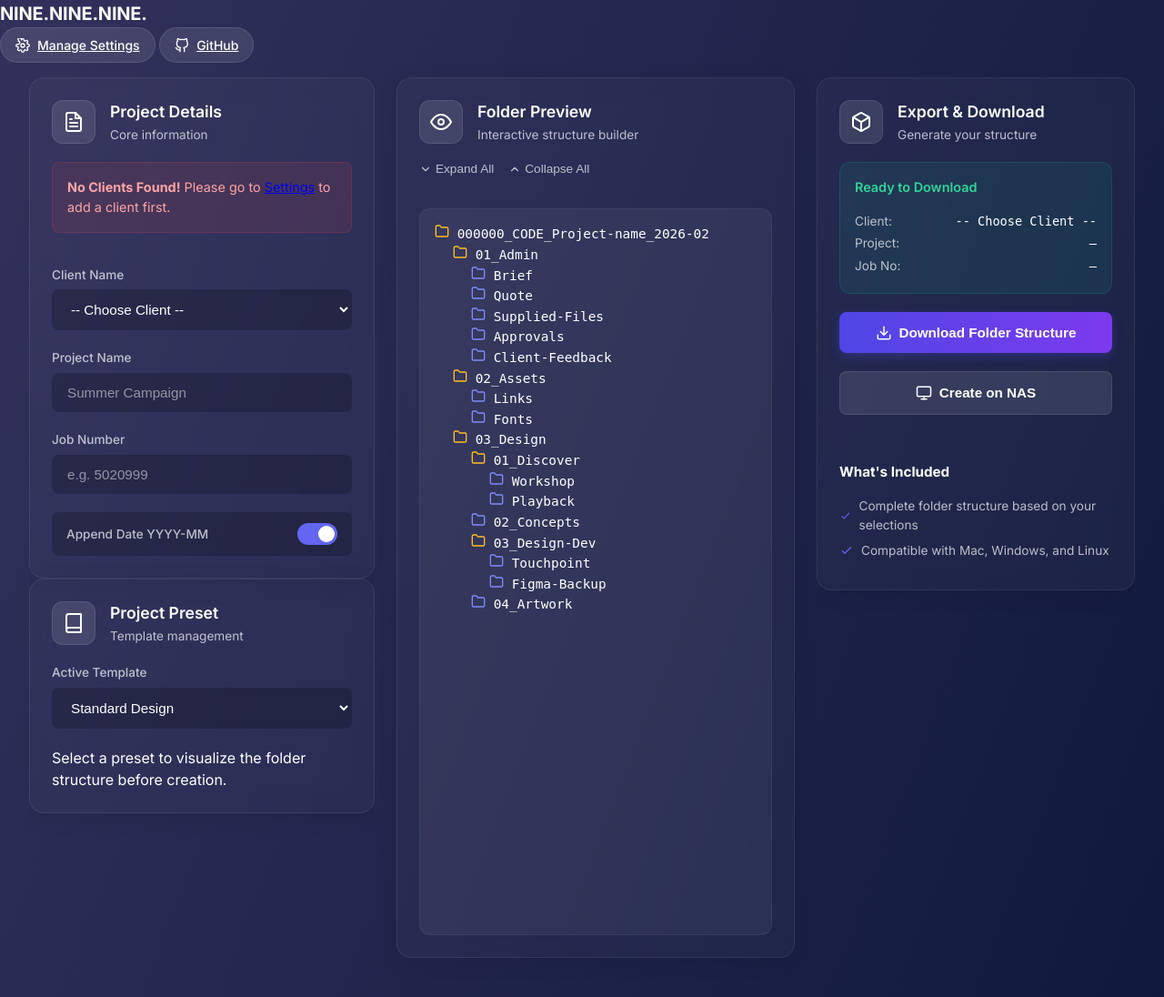
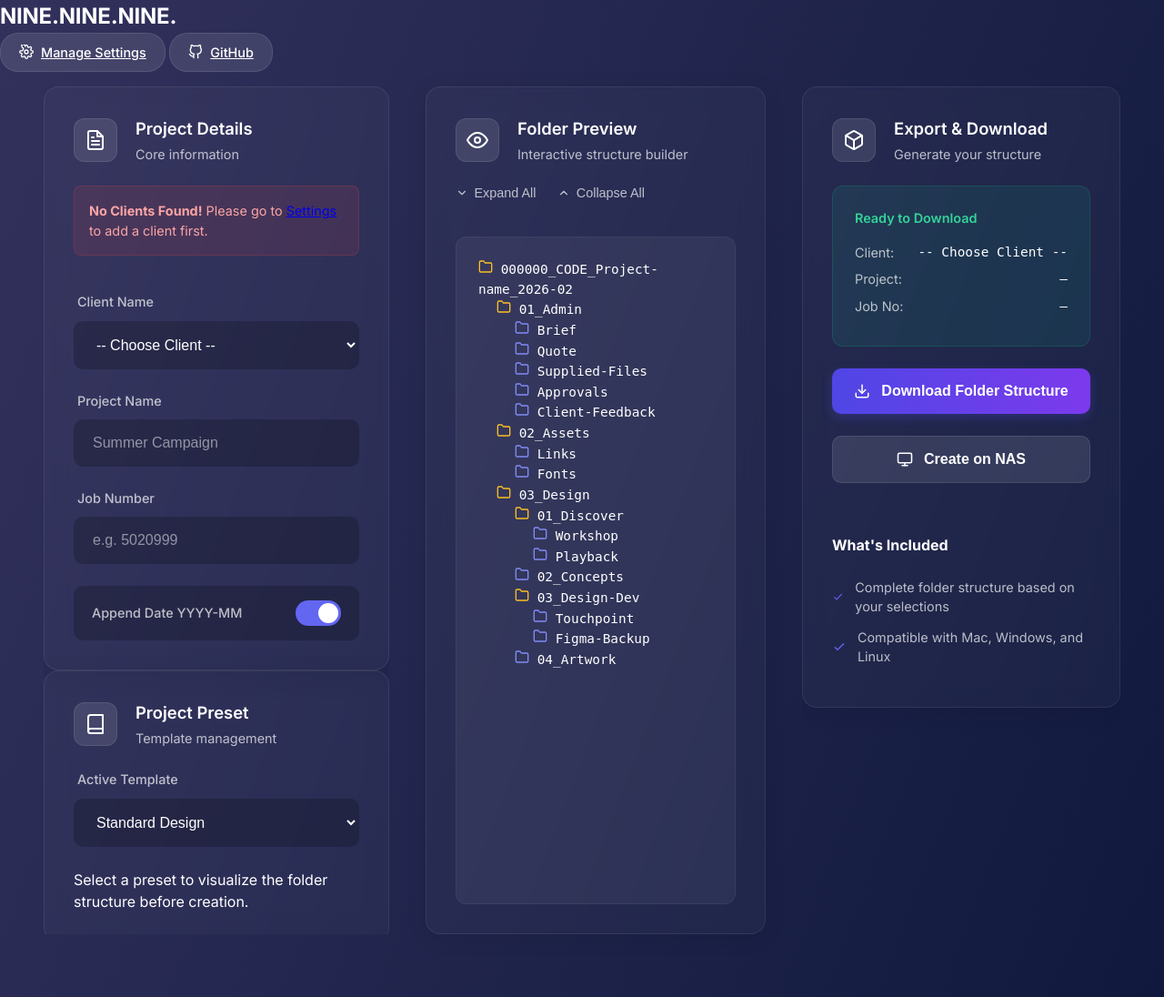
Before and after one commit to vsep13/project-folder, a Flask app: page / in a window 1280 px wide. Shown: the whole page at 91% size. Run offline with Flask 3, Linux system fonts and the light colour scheme.

Commit message:
UI Polish: Increase spacing, gaps, and padding for 'Dark Glass' theme

```diff
--- a/static/css/style.css
+++ b/static/css/style.css
@@ -25,7 +25,8 @@
     --border-focus: #818cf8;
 
     /* Spacing & Radius */
-    --header-height: 80px;
+    --header-height: 100px;
+    /* Increased from 80px */
     --max-width: 1440px;
     --radius-sm: 8px;
     --radius-md: 12px;
@@ -63,7 +64,8 @@ body {
     display: flex;
     align-items: center;
     justify-content: space-between;
-    padding: 0 2rem;
+    padding: 0 3rem;
+    /* Increased side padding */
     max-width: var(--max-width);
     margin: 0 auto;
     width: 100%;
@@ -73,11 +75,12 @@ body {
 .logo {
     display: flex;
     align-items: center;
-    gap: 0.75rem;
+    gap: 1rem;
 }
 
 .logo h1 {
-    font-size: 1.25rem;
+    font-size: 1.5rem;
+    /* Slightly larger */
     font-weight: 700;
     letter-spacing: -0.01em;
     margin: 0;
@@ -85,17 +88,17 @@ body {
 
 .header-actions {
     display: flex;
-    gap: 1rem;
+    gap: 1.5rem;
 }
 
 .nav-btn {
     display: inline-flex;
     align-items: center;
     gap: 0.5rem;
-    padding: 0.5rem 1rem;
+    padding: 0.6rem 1.25rem;
     border-radius: 20px;
     /* Pill shape */
-    font-size: 0.875rem;
+    font-size: 0.9rem;
     font-weight: 500;
     background: rgba(255, 255, 255, 0.1);
     color: var(--text-main);
@@ -112,8 +115,10 @@ body {
 .main-grid {
     display: grid;
     grid-template-columns: 380px 1fr 350px;
-    gap: 1.5rem;
-    padding: 1rem 2rem 2rem;
+    gap: 2.5rem;
+    /* Increased gap */
+    padding: 1rem 3rem 3rem;
+    /* Increased side padding */
     max-width: var(--max-width);
     margin: 0 auto;
     width: 100%;
@@ -126,7 +131,8 @@ body {
 .col-actions {
     display: flex;
     flex-direction: column;
-    gap: 1.5rem;
+    gap: 2rem;
+    /* Increased spacing between cards */
     overflow-y: auto;
     padding-bottom: 2rem;
     scrollbar-width: thin;
@@ -147,17 +153,19 @@ body {
     backdrop-filter: blur(12px);
     -webkit-backdrop-filter: blur(12px);
     border-radius: var(--radius-lg);
-    padding: 1.5rem;
+    padding: 2rem;
+    /* Increased internal padding */
     display: flex;
     flex-direction: column;
-    gap: 1.25rem;
+    gap: 1.5rem;
+    /* Increased gap between internal elements */
     box-shadow: 0 4px 24px -1px rgba(0, 0, 0, 0.1);
 }
 
 .card-header {
     display: flex;
     align-items: center;
-    gap: 1rem;
+    gap: 1.25rem;
 }
 
 .card-icon {
@@ -173,14 +181,14 @@ body {
 }
 
 .card-title h2 {
-    font-size: 1.1rem;
+    font-size: 1.15rem;
     font-weight: 600;
-    margin-bottom: 0.1rem;
+    margin-bottom: 0.2rem;
     color: var(--text-main);
 }
 
 .card-title p {
-    font-size: 0.85rem;
+    font-size: 0.9rem;
     color: var(--text-secondary);
     margin: 0;
 }
@@ -189,27 +197,28 @@ body {
 .form-group {
     display: flex;
     flex-direction: column;
-    gap: 0.4rem;
+    gap: 0.6rem;
+    /* More space between label and input */
 }
 
 label {
-    font-size: 0.85rem;
+    font-size: 0.9rem;
     font-weight: 500;
     color: var(--text-secondary);
+    margin-left: 0.25rem;
 }
 
 input[type="text"],
 select,
 textarea {
     width: 100%;
-    padding: 0.75rem 1rem;
+    padding: 1rem 1.25rem;
+    /* Larger inputs (taller pills) */
     background: var(--bg-input);
     border: 1px solid transparent;
-    /* No border by default */
-    border-radius: 8px;
-    /* Slightly rounded pill-ish */
+    border-radius: 10px;
     color: var(--text-main);
-    font-size: 0.95rem;
+    font-size: 1rem;
     outline: none;
     transition: var(--transition);
 }
@@ -236,15 +245,18 @@ input::placeholder {
     align-items: center;
     justify-content: space-between;
     background: var(--bg-input);
-    padding: 0.75rem 1rem;
-    border-radius: 8px;
+    padding: 1rem 1.25rem;
+    /* Increased padding */
+    border-radius: 10px;
 }
 
 .toggle-switch {
     position: relative;
     display: inline-block;
-    width: 44px;
-    height: 24px;
+    width: 50px;
+    /* Slightly wider */
+    height: 28px;
+    /* Slightly taller */
 }
 
 .toggle-switch input {
@@ -262,14 +274,14 @@ input::placeholder {
     bottom: 0;
     background-color: rgba(255, 255, 255, 0.2);
     transition: .4s;
-    border-radius: 24px;
+    border-radius: 28px;
 }
 
 .slider:before {
     position: absolute;
     content: "";
-    height: 18px;
-    width: 18px;
+    height: 22px;
+    width: 22px;
     left: 3px;
     bottom: 3px;
     background-color: white;
@@ -282,7 +294,7 @@ input:checked+.slider {
 }
 
 input:checked+.slider:before {
-    transform: translateX(20px);
+    transform: translateX(22px);
 }
 
 /* Tree View - The big blue block */
@@ -294,7 +306,8 @@ input:checked+.slider:before {
     /* Slightly lighter than input */
     border: 1px solid rgba(255, 255, 255, 0.05);
     border-radius: var(--radius-md);
-    padding: 1rem;
+    padding: 1.5rem;
+    /* Increased padding */
     margin-top: 1rem;
     flex: 1;
     overflow-y: auto;
@@ -306,22 +319,21 @@ input:checked+.slider:before {
 /* Actions & Buttons */
 .download-ready {
     background: rgba(16, 185, 129, 0.1);
-    /* Slight green tint */
     border: 1px solid rgba(16, 185, 129, 0.2);
     border-radius: var(--radius-md);
-    padding: 1rem;
+    padding: 1.5rem;
+    /* Increased padding */
 }
 
 .download-ready div:first-child {
     color: #34d399 !important;
-    /* Bright green text */
 }
 
 .info-row {
     display: flex;
     justify-content: space-between;
-    font-size: 0.85rem;
-    margin-bottom: 0.25rem;
+    font-size: 0.9rem;
+    margin-bottom: 0.5rem;
 }
 
 .info-label {
@@ -339,11 +351,12 @@ input:checked+.slider:before {
     display: inline-flex;
     align-items: center;
     justify-content: center;
-    gap: 0.5rem;
+    gap: 0.75rem;
     width: 100%;
-    padding: 0.85rem;
-    border-radius: 8px;
-    font-size: 0.95rem;
+    padding: 1rem;
+    /* Larger buttons */
+    border-radius: 10px;
+    font-size: 1rem;
     font-weight: 600;
     cursor: pointer;
     transition: var(--transition);
@@ -373,18 +386,18 @@ input:checked+.slider:before {
 
 .preview-controls {
     display: flex;
-    gap: 1rem;
+    gap: 1.5rem;
 }
 
 .btn-ghost {
     background: transparent;
     color: var(--text-secondary);
     border: none;
-    font-size: 0.85rem;
+    font-size: 0.9rem;
     cursor: pointer;
     display: flex;
     align-items: center;
-    gap: 0.25rem;
+    gap: 0.4rem;
 }
 
 .btn-ghost:hover {
@@ -394,28 +407,28 @@ input:checked+.slider:before {
 /* Feature List */
 .feature-list {
     list-style: none;
-    margin-top: 1rem;
+    margin-top: 1.5rem;
 }
 
 .feature-list li {
     display: flex;
     align-items: center;
-    gap: 0.5rem;
-    font-size: 0.85rem;
+    gap: 0.75rem;
+    font-size: 0.9rem;
     color: var(--text-secondary);
-    margin-bottom: 0.5rem;
+    margin-bottom: 0.75rem;
 }
 
 .feature-list li svg {
-    width: 16px;
-    height: 16px;
+    width: 18px;
+    height: 18px;
     color: var(--primary);
 }
 
 .subsection-title {
-    font-size: 0.95rem;
+    font-size: 1rem;
     color: var(--text-main);
-    margin-bottom: 0.75rem;
+    margin-bottom: 1rem;
 }
 
 /* Responsive */
@@ -461,14 +474,11 @@ input:checked+.slider:before {
     border: 1px solid rgba(16, 185, 129, 0.2);
 }
 
-/* Tree Icons - Color Override */
+/* Tree Icons */
 .folder-icon {
     color: #818cf8;
 }
 
-/* Light Indigo */
 .folder-icon.dir {
     color: #fbbf24;
 }
-
-/* Amber */
```
